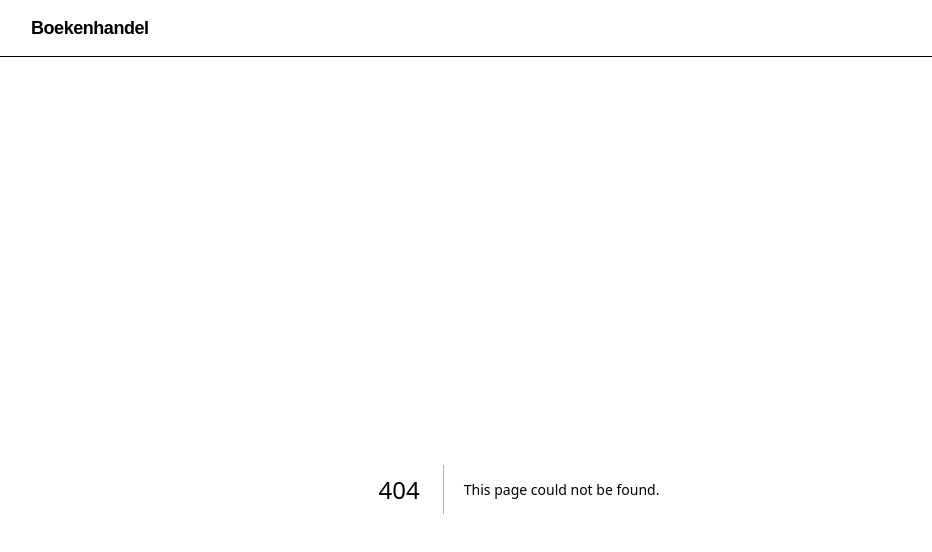
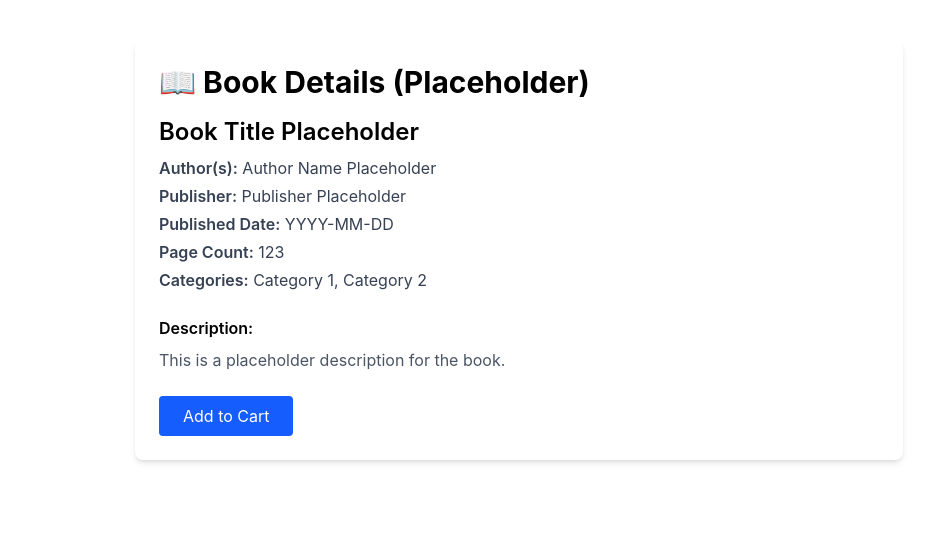
Before and after one commit to sibonjic2005/WebshopBoeken, a Next.js app: page /book/1 in a window 1280 px wide. Before the commit this address had no page. Shown: the top 552 px of the page, without its empty margins (121-1053 px from the left). Built offline with nearby package versions, Linux system fonts and the light colour scheme.

Commit message:
front end book details component

```diff
--- /dev/null
+++ b/components/BookDetails.jsx
@@ -0,0 +1,33 @@
+import React from "react";
+import '../styles/BookDetails.css'
+
+const BookDetails = () => {
+  return (
+    <div className="max-w-3xl mx-auto p-6 bg-white shadow-md rounded-lg mt-10">
+      <h1 className="text-3xl font-bold mb-4">📖 Book Details (Placeholder)</h1>
+
+      <h2 className="text-2xl font-semibold mb-2">Book Title Placeholder</h2>
+
+      <div className="space-y-1 text-gray-700">
+        <p><span className="font-semibold">Author(s):</span> Author Name Placeholder</p>
+        <p><span className="font-semibold">Publisher:</span> Publisher Placeholder</p>
+        <p><span className="font-semibold">Published Date:</span> YYYY-MM-DD</p>
+        <p><span className="font-semibold">Page Count:</span> 123</p>
+        <p><span className="font-semibold">Categories:</span> Category 1, Category 2</p>
+      </div>
+
+      <div className="mt-6">
+        <h3 className="font-semibold mb-2">Description:</h3>
+        <p className="text-gray-600">
+          This is a placeholder description for the book.
+        </p>
+      </div>
+
+      <button className="mt-6 px-6 py-2 bg-blue-600 text-white rounded hover:bg-blue-700 transition">
+        Add to Cart
+      </button>
+    </div>
+  );
+};
+
+export default BookDetails;
--- /dev/null
+++ b/pages/book/[id].jsx
@@ -0,0 +1,5 @@
+import BookDetails from "../../components/BookDetails";
+
+export default function BookPage() {
+  return <BookDetails />;
+}
--- /dev/null
+++ b/styles/BookDetails.css
@@ -0,0 +1 @@
+@import "tailwindcss";
```
Also changed, not shown: package.json (+7 -5 lines), 1 other file (tests, documents, lock files or other folders).
